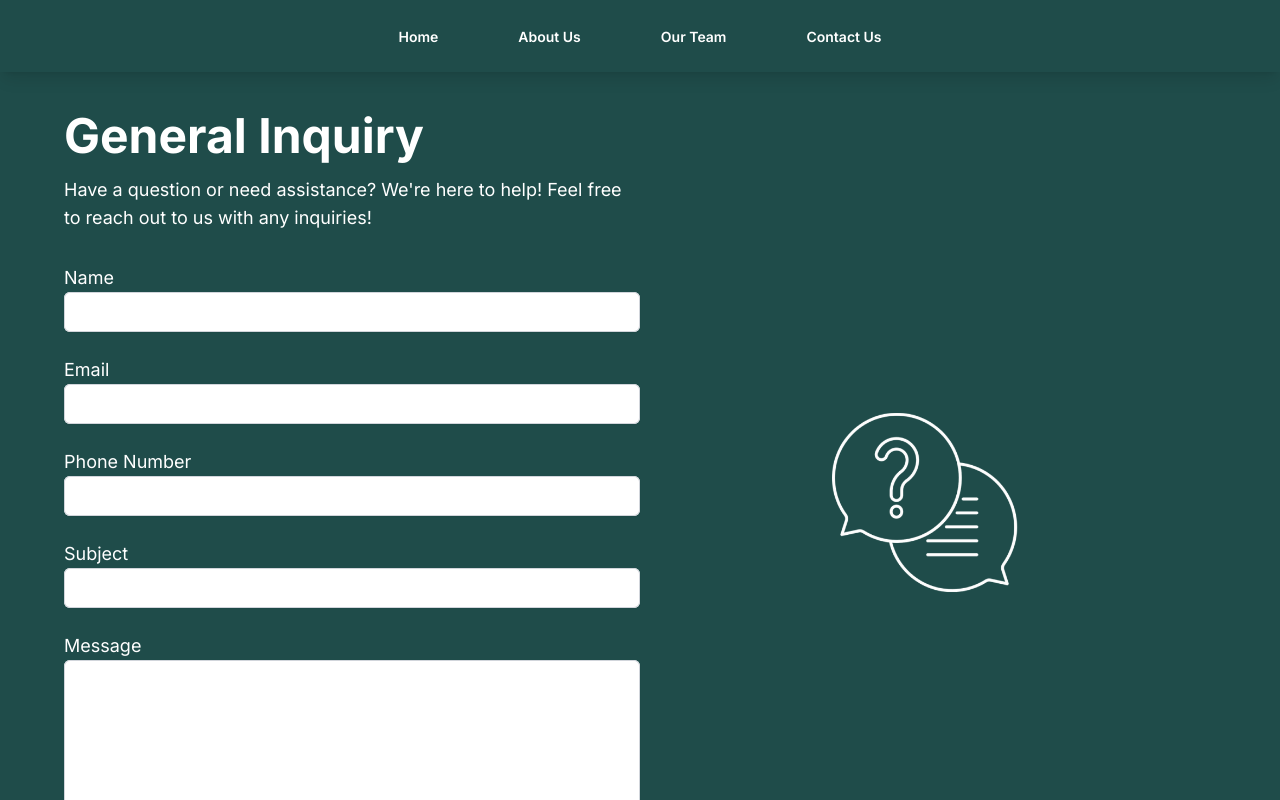
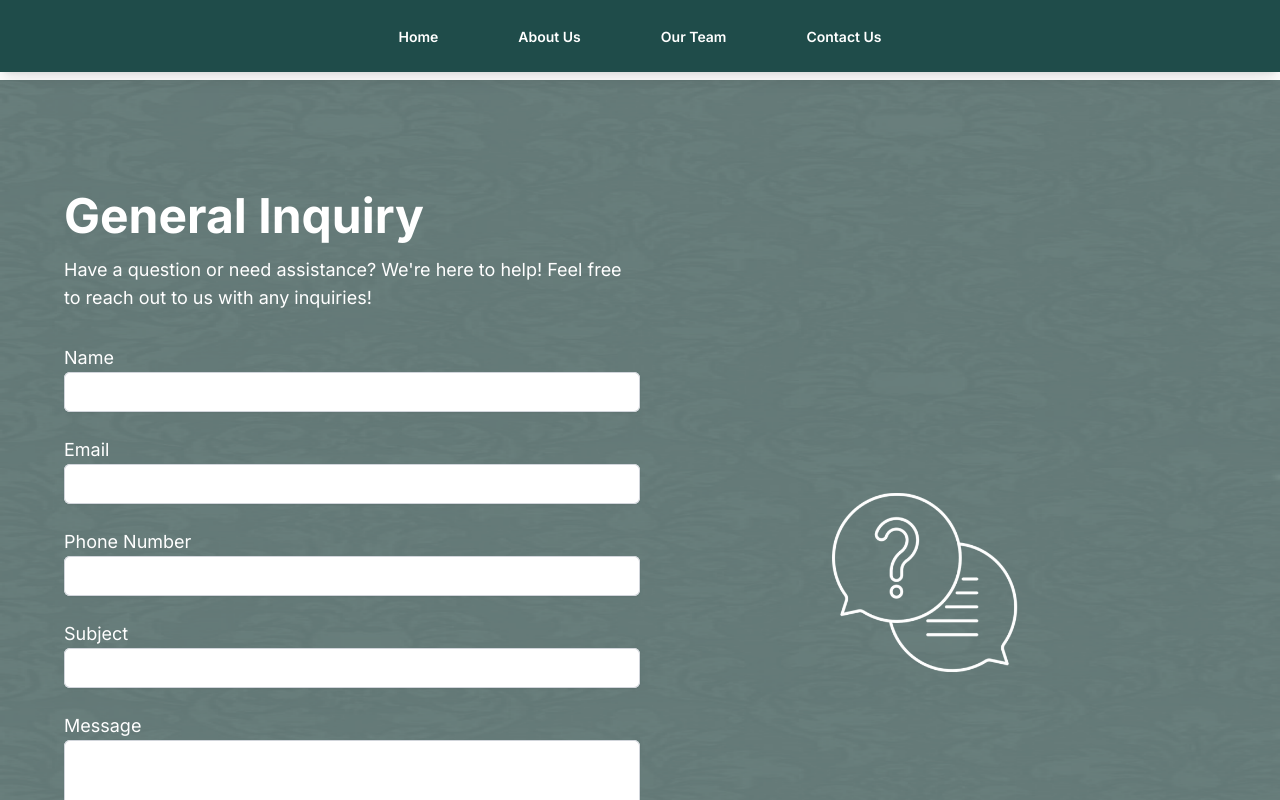
Before and after one commit to nuansacp2025/nuansa-web, a Next.js app: page /contact-us in a window 1280 px wide. Shown: the top 800 px of the page. Built offline with nearby package versions, Linux system fonts and the light colour scheme; no server answers.

Commit message:
Add background on contact us page

```diff
--- a/app/contact-us/page.tsx
+++ b/app/contact-us/page.tsx
@@ -4,10 +4,12 @@ import Image from "next/image";
 import BusinessForm from "@/app/components/contact-us/business-form";
 import GeneralForm from "@/app/components/contact-us/general-form";
 import { FadeInDiv } from "../components/animations";
+import { ScrollableBackground } from "../components/background";
 
 export default function ContactPage() {
     return (
-        <div className="items-center bg-green-a space-y-20 px-4 md:px-12 lg:px-16 pb-12">
+        <div className="items-center space-y-20 px-4 md:px-12 lg:px-16 pb-12">
+            <ScrollableBackground src={'/images/contact-us/background.png'} height={1920} />
             <FadeInDiv className="sm:grid sm:grid-cols-2 text-white py-10">
                 <div className="sm:place-self-center mx-auto my-auto">
                     <GeneralForm/>
@@ -28,4 +30,4 @@ export default function ContactPage() {
             </FadeInDiv>
         </div>
     )
-            }
+}
```
Also changed, not shown: public/images/contact-us/background.png (added).
